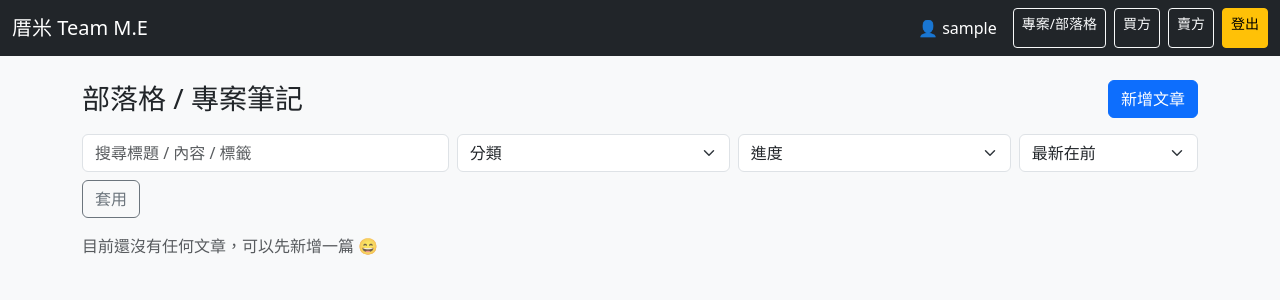
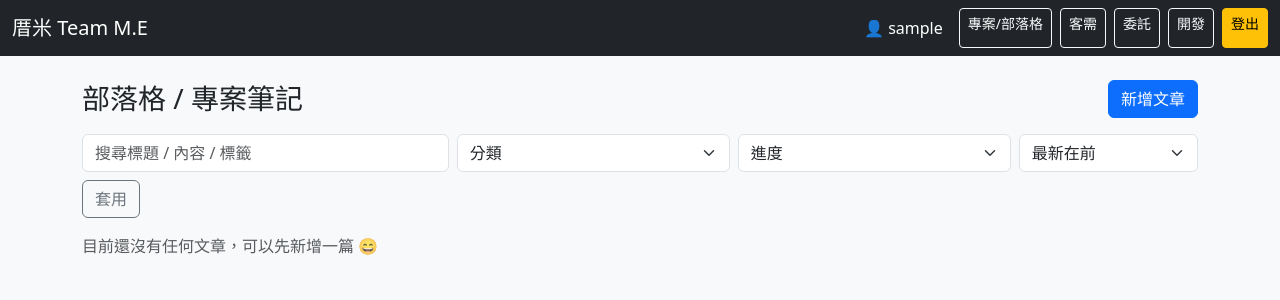
Before and after one commit to yaoyun631/team_me_crm_firebase, a Flask app: page /blog/ in a window 1280 px wide. Shown: the top 300 px of the page. Run offline with Flask 3, Linux system fonts and the light colour scheme; the visitor is signed in with stand-in values (Sample User, id 1); data that the repository does not hold is empty; parts of the project's set-up code (start-up, migrations or seed data) failed here and were passed over.

Commit message:
update base nav to 客需 委託 開發

```diff
--- a/templates/base.html
+++ b/templates/base.html
@@ -16,14 +16,16 @@
   <div class="container-fluid">
     <a class="navbar-brand" href="{{ url_for('buyers') }}">厝米 Team M.E</a>
 
-    <div class="d-flex ms-auto">
+    <div class="d-flex ms-auto flex-wrap gap-2">
       {% if session.get("user_name") %}
-        <span class="navbar-text text-white me-3">
+        <span class="navbar-text text-white me-2">
           👤 {{ session["user_name"] }}
         </span>
-        <a href="{{ url_for('blog.blog_index') }}" class="btn btn-sm btn-outline-light me-2">專案/部落格</a>
-        <a href="{{ url_for('buyers') }}" class="btn btn-sm btn-outline-light me-2">買方</a>
-        <a href="{{ url_for('sellers') }}" class="btn btn-sm btn-outline-light me-2">賣方</a>
+
+        <a href="{{ url_for('blog.blog_index') }}" class="btn btn-sm btn-outline-light">專案/部落格</a>
+        <a href="{{ url_for('buyers') }}" class="btn btn-sm btn-outline-light">客需</a>
+        <a href="{{ url_for('sellers') }}" class="btn btn-sm btn-outline-light">委託</a>
+        <a href="{{ url_for('developments') }}" class="btn btn-sm btn-outline-light">開發</a>
         <a href="{{ url_for('logout') }}" class="btn btn-sm btn-warning">登出</a>
       {% endif %}
     </div>
@@ -48,7 +50,6 @@
 <!-- Bootstrap JS -->
 <script src="https://cdn.jsdelivr.net/npm/bootstrap@5.3.3/dist/js/bootstrap.bundle.min.js"></script>
 
-{# ✅ 統一放「每頁額外的 JS」的地方 #}
 {% block scripts %}
 {% endblock %}
 
```
